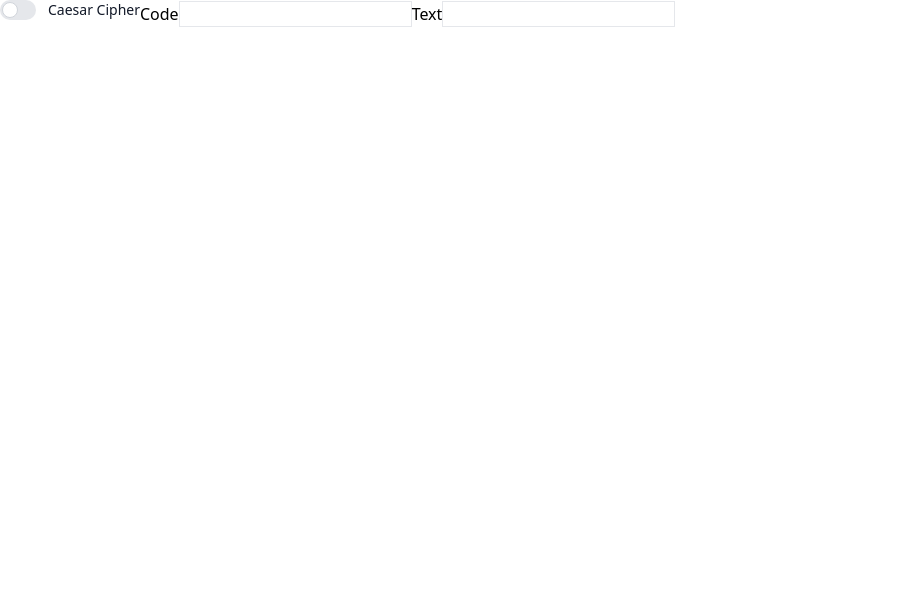
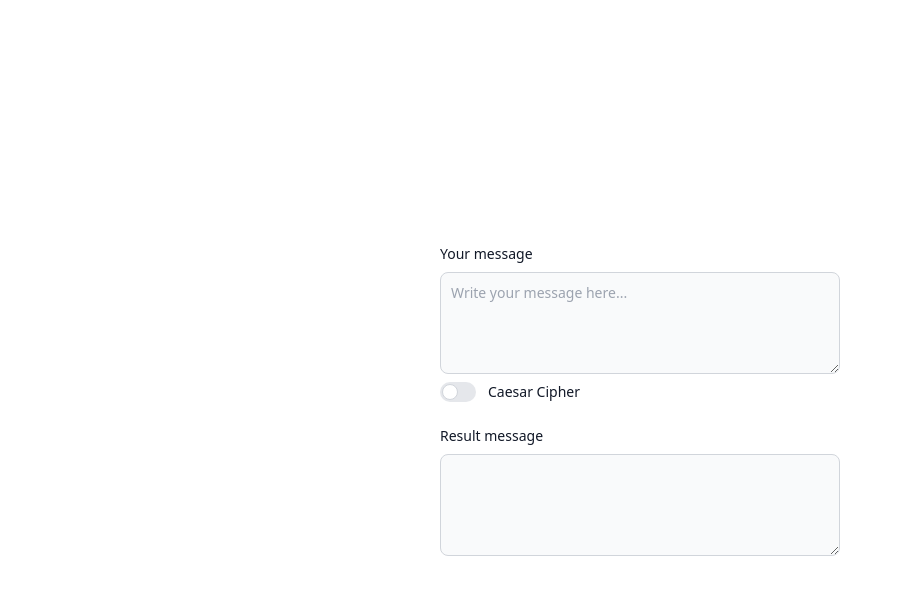
Before and after one commit to mechapear/code-translator-react, a React (Vite) app: page / in a window 1280 px wide. Shown: the top 594 px of the page, without its empty margins (0-903 px from the left). Built offline with nearby package versions, Linux system fonts and the light colour scheme.

Commit message:
feat: add css

```diff
--- a/src/App.tsx
+++ b/src/App.tsx
@@ -1,4 +1,4 @@
-import React, { useState } from 'react'
+import { ChangeEvent, useState } from 'react'
 
 const MORSE_CODE: Record<string, string> = {
   A: '.-',
@@ -64,14 +64,28 @@ export default function App() {
   const decodedText = decodeMorse(input)
   const resultText = isCaesar ? decodeCaesar(decodedText) : decodedText
 
-  function handleInputChange(event: React.ChangeEvent<HTMLInputElement>) {
+  function handleInputChange(event: ChangeEvent<HTMLTextAreaElement>) {
     setInput(event.target.value)
   }
 
   return (
     <>
-      <div>
-        <label className="relative mb-5 inline-flex cursor-pointer items-center">
+      <div className="absolute left-1/2 top-1/2 min-w-[320px] -translate-x-1/2 -translate-y-1/2 md:min-w-[400px]">
+        <label
+          htmlFor="message"
+          className="mb-2 block text-sm font-medium text-gray-900 dark:text-white"
+        >
+          Your message
+        </label>
+        <textarea
+          id="message"
+          rows={4}
+          className="block w-full rounded-lg border border-gray-300 bg-gray-50 p-2.5 text-sm text-gray-900 focus:border-blue-500 focus:ring-blue-500 dark:border-gray-600 dark:bg-gray-700 dark:text-white dark:placeholder-gray-400 dark:focus:border-blue-500 dark:focus:ring-blue-500"
+          placeholder="Write your message here..."
+          onChange={handleInputChange}
+        />
+
+        <label className="relative mb-6 mt-2 inline-flex cursor-pointer items-center">
           <input
             className="peer sr-only"
             type="checkbox"
@@ -83,23 +97,20 @@ export default function App() {
             Caesar Cipher
           </span>
         </label>
-        <label>
-          Code
-          <input
-            type="textarea"
-            className="border"
-            onChange={handleInputChange}
-          />
+
+        <label
+          htmlFor="message"
+          className="mb-2 block text-sm font-medium text-gray-900 dark:text-white"
+        >
+          Result message
         </label>
-        <label>
-          Text
-          <input
-            type="textarea"
-            className="border"
-            value={resultText}
-            readOnly
-          />
-        </label>
+        <textarea
+          id="message"
+          rows={4}
+          className="block w-full rounded-lg border border-gray-300 bg-gray-50 p-2.5 text-sm text-gray-900 dark:border-gray-600 dark:bg-gray-700 dark:text-white dark:placeholder-gray-400"
+          value={resultText}
+          disabled
+        />
       </div>
     </>
   )
```
